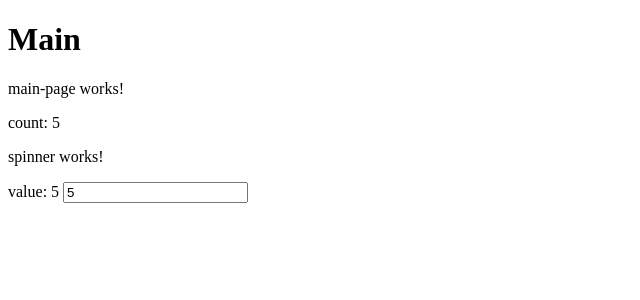
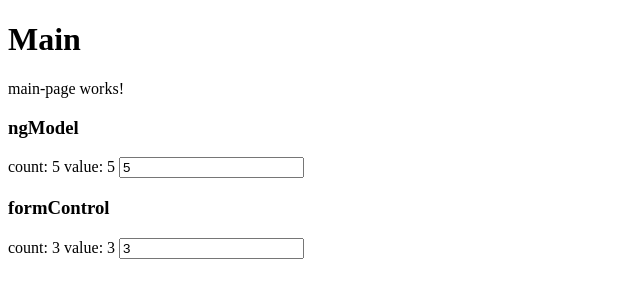
Before and after one commit to vg1ne/angularCC, an Angular app: page /main in a window 1280 px wide. Shown: the top 300 px of the page, without its empty margins (0-640 px from the left). Built offline with nearby package versions, Linux system fonts and the light colour scheme.

Commit message:
added spinner reactive component

```diff
--- a/src/app/app.module.ts
+++ b/src/app/app.module.ts
@@ -5,7 +5,6 @@ import {AppComponent} from './app.component';
 import {RouterModule} from "@angular/router";
 import { AppRoutingModule } from './/app-routing.module';
 import {MainModule} from "./main/main.module";
-import {FormsModule} from "@angular/forms";
 
 @NgModule({
   declarations: [AppComponent],
--- a/src/app/main/main-page/main-page.component.html
+++ b/src/app/main/main-page/main-page.component.html
@@ -2,9 +2,21 @@
   main-page works!
 </p>
 <form>
-  count: {{count}}
-  <app-spinner
-    name="count"
-    [(ngModel)]="count"
-  ></app-spinner>
+
+ <section>
+   <h3>ngModel</h3>
+   count: {{count}}
+   <app-spinner
+     name="count"
+     [(ngModel)]="count"
+   ></app-spinner>
+ </section>
+
+  <section [formGroup]="counterGroup">
+    <h3>formControl</h3>
+    count: {{counterGroup.get('count').value}}
+    <app-spinner
+      formControlName="count"
+    ></app-spinner>
+  </section>
 </form>
--- a/src/app/main/main-page/main-page.component.ts
+++ b/src/app/main/main-page/main-page.component.ts
@@ -1,4 +1,5 @@
 import { Component, OnInit } from '@angular/core';
+import {FormBuilder, FormGroup} from "@angular/forms";
 
 @Component({
   selector: 'app-main-page',
@@ -7,7 +8,12 @@ import { Component, OnInit } from '@angular/core';
 })
 export class MainPageComponent implements OnInit {
   count = 5
-  constructor() { }
+  counterGroup: FormGroup;
+  constructor(private fb: FormBuilder) {
+    this.counterGroup = this.fb.group({
+      count: [3]
+    })
+  }
 
   ngOnInit() {
   }
--- a/src/app/shared/spinner/spinner.component.html
+++ b/src/app/shared/spinner/spinner.component.html
@@ -1,6 +1,3 @@
-<p>
-  spinner works!
-</p>
 value: {{value}}
 <input type="number"
        [(ngModel)]="value"
```
Also changed, not shown: angular.json (line endings or trailing spaces).
